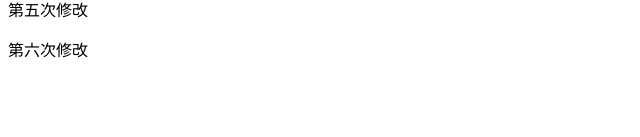
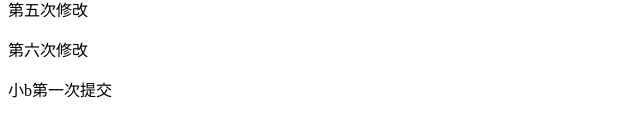
Before and after one commit to zhouzong0607/2022-5.19, a plain HTML site: page index.html in a window 1280 px wide. Shown: the part 179-316 px from the top of the page, without its empty margins (0-640 px from the left). Drawn offline with Linux system fonts and the light colour scheme.

Commit message:
小b第一次提交

```diff
--- a/index.html
+++ b/index.html
@@ -15,6 +15,7 @@
     <p>第四次修改</p>
     <p>第五次修改</p>
     <p>第六次修改</p>
+    <p>小b第一次提交</p>
 </body>
 
 </html>
```
